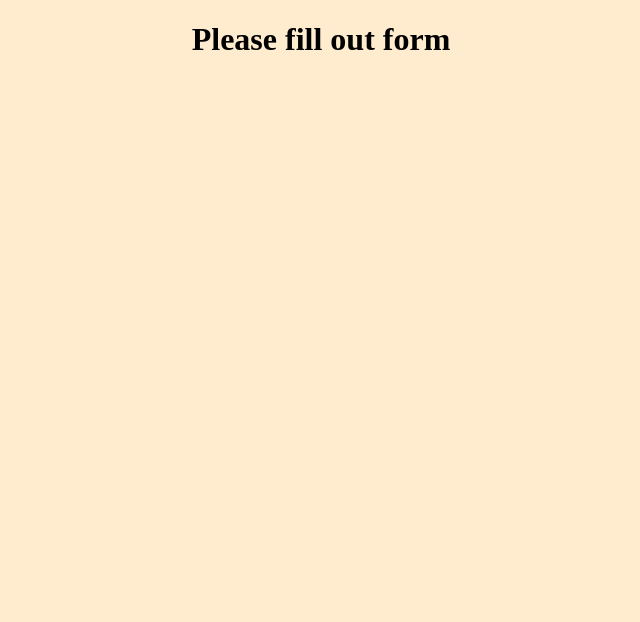
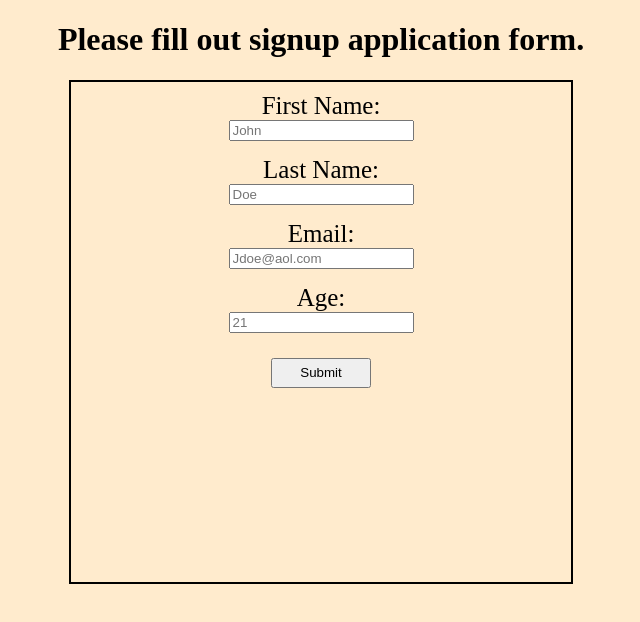
Before and after one commit to iHoopcs/MovieProject-Frontend, a React app: page /signup in a window 1280 px wide. Shown: the whole page, without its empty margins (319-959 px from the left). Built offline with nearby package versions, Linux system fonts and the light colour scheme.

Commit message:
Signup Form
Base Form created
POST method needs refinement to send datat to backend

```diff
--- a/package.json
+++ b/package.json
@@ -9,7 +9,7 @@
     "react": "^18.2.0",
     "react-dom": "^18.2.0",
     "react-router-dom": "^6.7.0",
-    "react-scripts": "5.0.1",
+    "react-scripts": "^5.0.1",
     "web-vitals": "^2.1.4"
   },
   "scripts": {
--- a/src/Components/Signup.js
+++ b/src/Components/Signup.js
@@ -1,5 +1,27 @@
+import './styles.css';
+
 //Display signup page
-
 export default function Signup(){
-    return <h1>Please fill out form</h1>
+    return (
+        <>
+            <h1>Please fill out signup application form.</h1>
+            <div className='signupForm'>
+                <form action='http://localhost:8080/api/v1/add/user' method='post'>
+                    <label>First Name: </label>
+                    <input type={'text'} placeholder='John' required ></input>
+                    <br></br>
+                    <label>Last Name: </label>
+                    <input type={'text'} placeholder='Doe' required></input>
+                    <br></br>
+                    <label>Email: </label>
+                    <input type={'email'} placeholder='Jdoe@aol.com'required></input>
+                    <br></br>
+                    <label>Age: </label>
+                    <input type={'number'} placeholder='21' required></input>
+                    <br></br>
+                    <input type={'submit'}></input>
+                </form>
+            </div>
+        </>
+    );
 }
--- a/src/Components/styles.css
+++ b/src/Components/styles.css
@@ -14,15 +14,13 @@ h1{
 
 .styleMovieFrame{
     border: solid black 2px;
-    border-radius: 50px;
-    width: 190px;
+    width: 200px;
     height: 400px;
     text-align: center;
     text-decoration: solid;
     font-size: 20px;
     font-family: 'Times New Roman', Times, serif;
     display: inline-table;
-    margin-right: 25px;
     margin-top: 15px;
 }
 
@@ -88,3 +86,32 @@ li{
     background-color: darkgray;
     float: right;
 }
+
+/*Signup Page Styling*/
+
+.signupForm{
+    border: solid black 2px;
+    margin: auto;
+    width: 500px;
+    height: 500px;
+}
+
+form{
+    text-align: center;
+    margin-top: 10px;
+}
+label{
+    font-size: 25px;
+    display: inline-block;
+    width: 100%;
+}
+
+input{
+    margin-bottom: 15px;
+}
+
+input[type=submit]{
+    margin-top: 10px;
+    width: 100px;
+    height: 30px;
+}
```
Also changed, not shown: 1 other file.
